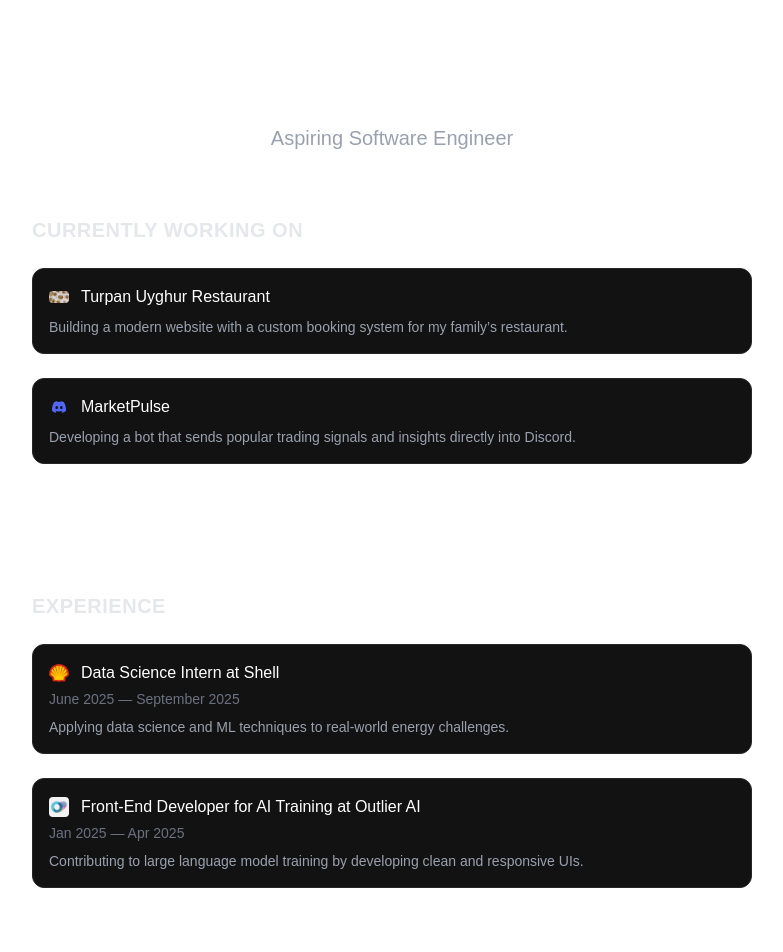
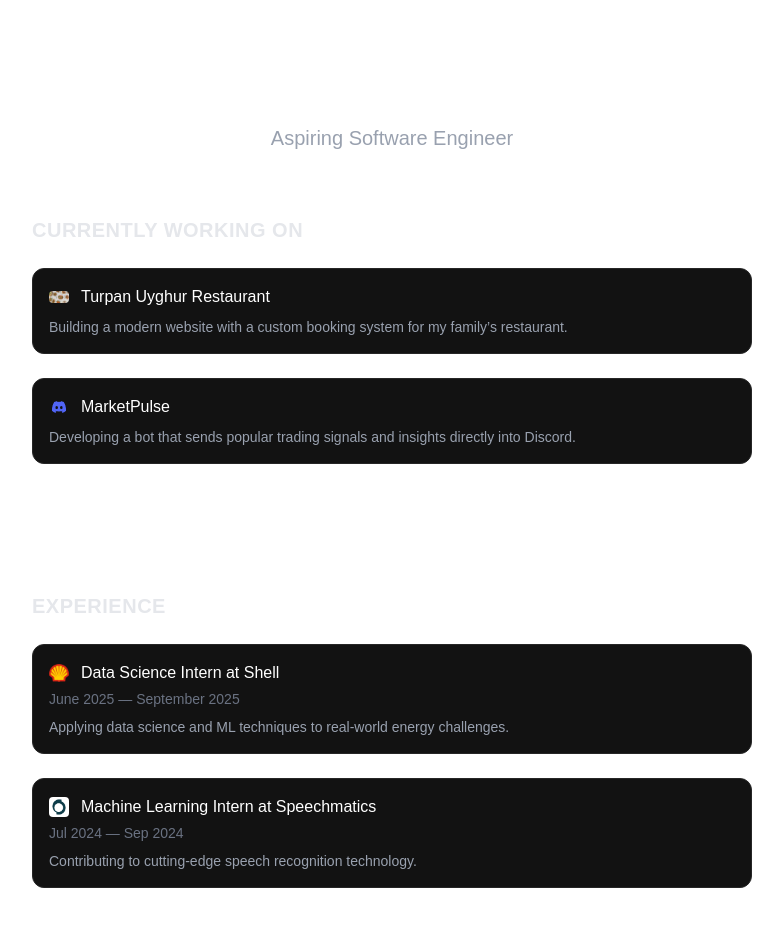
Before and after one commit to ikemal12/portfolio, a Next.js app: page / in a window 1280 px wide. Shown: the top 952 px of the page, without its empty margins (248-1031 px from the left). Built offline with nearby package versions, Linux system fonts and the light colour scheme.

Commit message:
update homepage

```diff
--- a/src/app/page.tsx
+++ b/src/app/page.tsx
@@ -101,10 +101,10 @@
             desc: 'Applying data science and ML techniques to real-world energy challenges.',
             icon: '/icons/shell.png',
           }, {
-            title: 'Front-End Developer for AI Training at Outlier AI',
-            date: 'Jan 2025 — Apr 2025',
-            desc: 'Contributing to large language model training by developing clean and responsive UIs.',
-            icon: '/icons/outlier.png',
+            title: 'Machine Learning Intern at Speechmatics',
+            date: 'Jul 2024 — Sep 2024',
+            desc: 'Contributing to cutting-edge speech recognition technology.',
+            icon: '/icons/speechmatics.png',
           }].map((exp, i) => (
             <motion.div
               key={i}
```
Also changed, not shown: public/icons/speechmatics.png (added).
